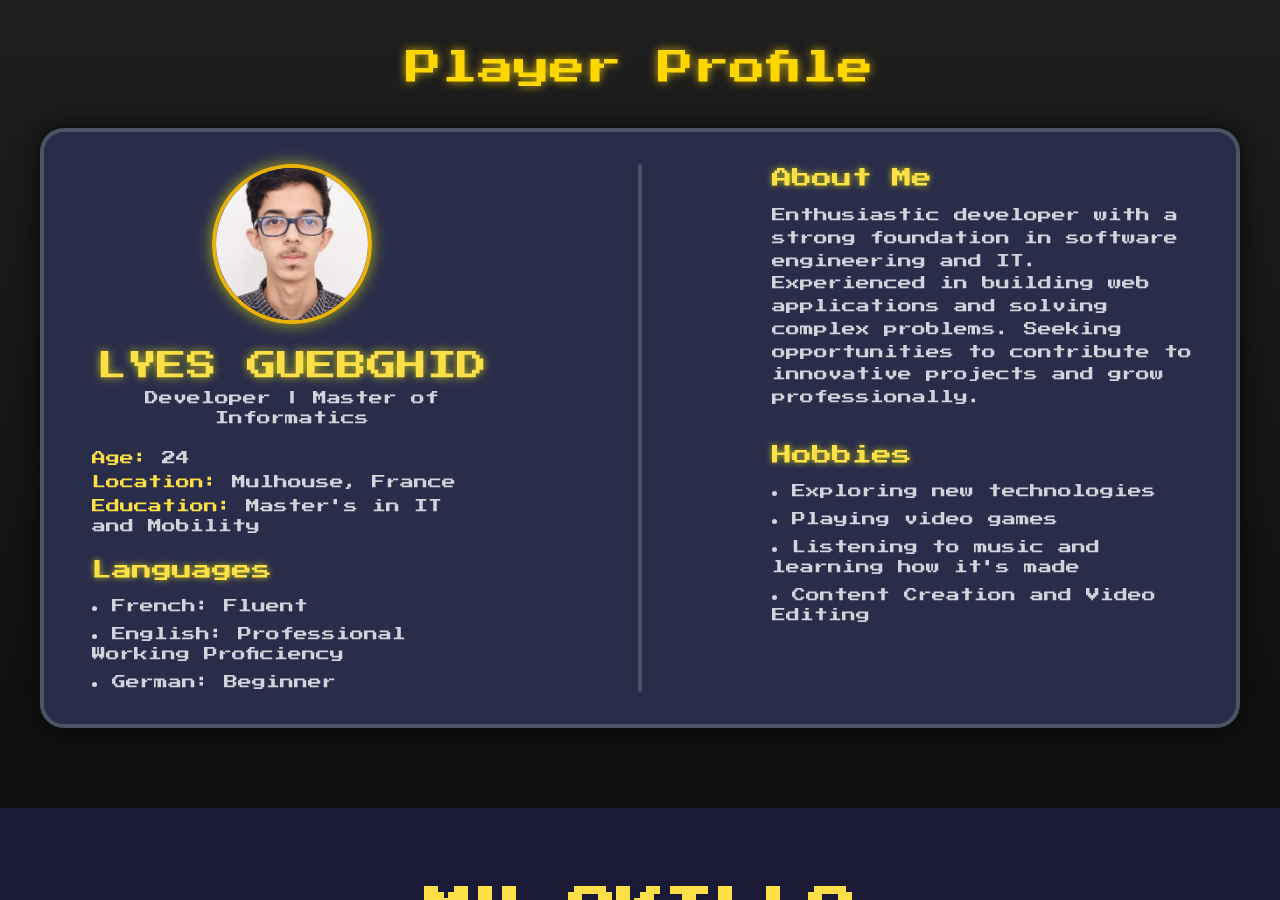
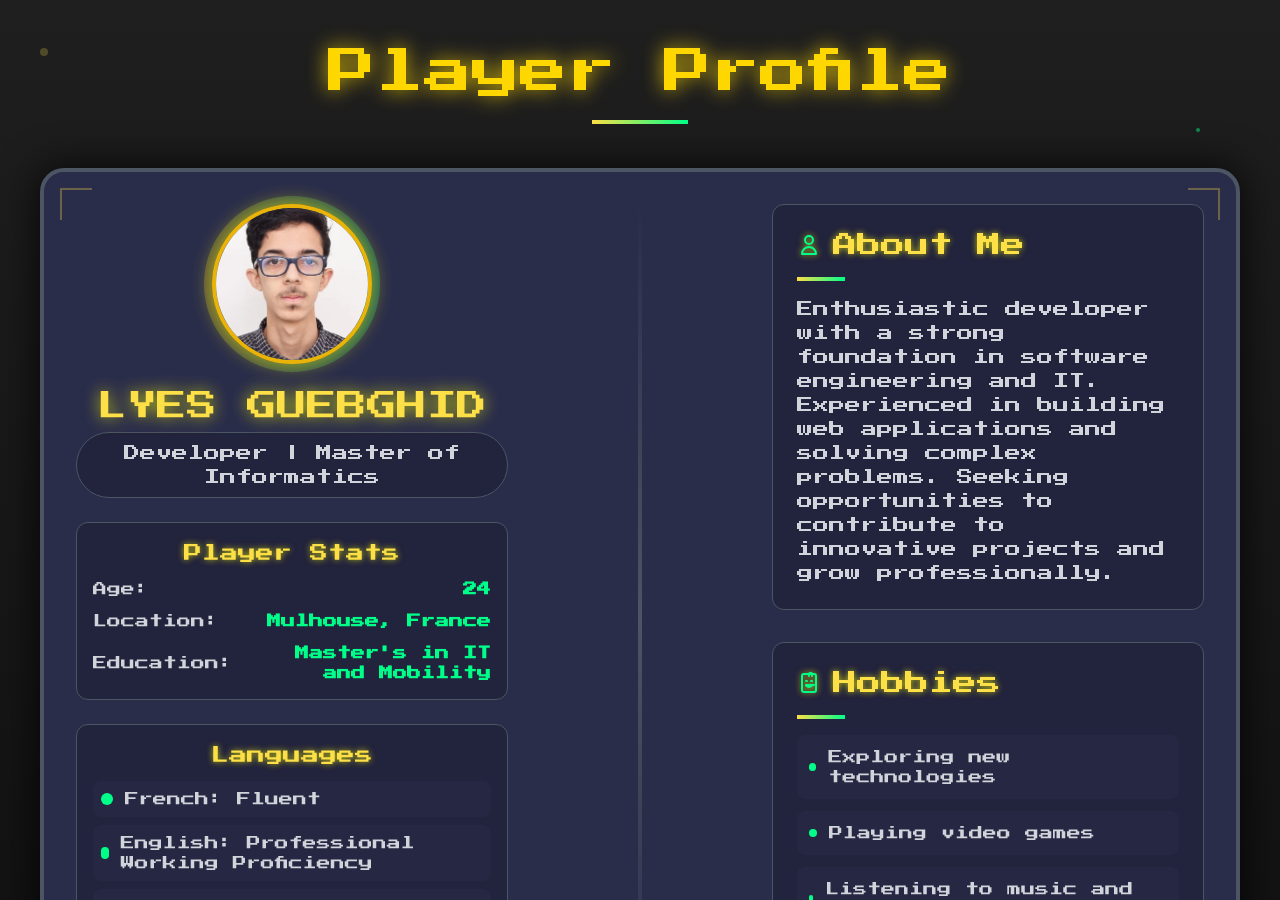
Before and after one commit to rocklee993/Portfolio, a React (Vite) app: page / in a window 1280 px wide. Shown: the part 1900-2800 px from the top of the page. Built offline with nearby package versions, Linux system fonts and the light colour scheme.

Commit message:
Update SkillsSection.jsx

```diff
--- a/src/components/SkillsSection.jsx
+++ b/src/components/SkillsSection.jsx
@@ -1,81 +1,167 @@
 import React from "react";
-import { useTranslation } from 'react-i18next'; // Importez useTranslation
+import { useTranslation } from 'react-i18next';
 
 const PlayerProfileRPG = () => {
-  const { t } = useTranslation(); // Initialisez le hook
+  const { t } = useTranslation();
 
   return (
-    <section id="profile" className="min-h-[100vh] bg-gradient-to-b from-[#1F1F1F] to-[#0F0F0F] text-white font-pixel py-20">
-      <div className="text-center mb-10">
-        <h2 className="text-4xl text-[#FFD700] drop-shadow-[0_0_5px_rgba(255,215,0,0.8)] font-pixel">
+    <section id="profile" className="min-h-[100vh] bg-gradient-to-b from-[#1F1F1F] to-[#0F0F0F] text-white font-pixel py-20 px-4 relative overflow-hidden">
+      {/* Animated background particles */}
+      <div className="absolute inset-0 overflow-hidden pointer-events-none">
+        <div className="absolute top-20 left-10 w-2 h-2 bg-yellow-300 rounded-full opacity-20 animate-pulse"></div>
+        <div className="absolute top-40 right-20 w-1 h-1 bg-[#00FF88] rounded-full opacity-30 animate-pulse" style={{animationDelay: '1s'}}></div>
+        <div className="absolute bottom-40 left-1/4 w-1.5 h-1.5 bg-yellow-300 rounded-full opacity-25 animate-pulse" style={{animationDelay: '2s'}}></div>
+        <div className="absolute bottom-20 right-10 w-1 h-1 bg-[#00FF88] rounded-full opacity-20 animate-pulse" style={{animationDelay: '0.5s'}}></div>
+      </div>
+
+      <div className="text-center mb-10 relative z-10">
+        <h2 className="text-4xl md:text-5xl text-[#FFD700] drop-shadow-[0_0_10px_rgba(255,215,0,0.8)] font-pixel mb-2">
           {t('playerProfile.sectionTitle')}
         </h2>
+        <div className="inline-block w-24 h-1 bg-gradient-to-r from-yellow-300 to-[#00FF88] mt-4"></div>
       </div>
 
-      <div className="flex justify-center items-center px-6">
-        <div className="w-[1200px] bg-[#2A2D4A] p-8 rounded-3xl shadow-[0_0_30px_rgba(0,0,0,0.7)] border-4 border-gray-600 hover:border-yellow-400 transition duration-300 ease-in-out relative grid grid-cols-5 gap-8">
+      <div className="flex justify-center items-center px-6 relative z-10">
+        <div className="w-full max-w-7xl bg-[#2A2D4A] p-6 md:p-8 rounded-3xl shadow-[0_0_40px_rgba(0,0,0,0.8)] border-4 border-gray-600 hover:border-yellow-400 transition duration-500 ease-in-out relative">
 
+          <div className="grid grid-cols-1 lg:grid-cols-5 gap-8">
             {/* Character Portrait + Details + Languages */}
-          <div className="col-span-2 flex flex-col items-center">
+            <div className="lg:col-span-2 flex flex-col items-center space-y-6">
+              {/* Avatar with enhanced styling */}
+              <div className="relative group">
+                <div className="absolute -inset-2 bg-gradient-to-r from-yellow-400 to-[#00FF88] rounded-full opacity-20 group-hover:opacity-40 transition-opacity duration-300 animate-pulse"></div>
                 <img
-              src="/images/photo_id.png" // Assurez-vous que ce chemin est correct dans votre dossier public
+                  src="/images/photo_id.png"
                   alt={t('playerProfile.avatarAlt')}
-              className="w-40 h-40 object-cover rounded-full border-4 border-yellow-500 shadow-[0_0_15px_rgba(255,255,0,0.6)] z-10"
+                  className="relative w-40 h-40 object-cover rounded-full border-4 border-yellow-500 shadow-[0_0_20px_rgba(255,255,0,0.6)] z-10 transition-transform duration-300 group-hover:scale-105"
+                  onError={(e) => {
+                    e.target.style.display = 'none';
+                    e.target.nextSibling.style.display = 'flex';
+                  }}
                 />
-
-            <div className="text-center mt-6">
-              <h3 className="text-3xl text-yellow-300 mb-1 drop-shadow-[0_0_4px_rgba(255,255,0,0.7)]">
-                {t('playerProfile.name')}
-              </h3>
-              <p className="text-sm text-gray-300">{t('playerProfile.subtitle')}</p>
+                {/* Fallback avatar */}
+                <div className="hidden w-40 h-40 rounded-full border-4 border-yellow-500 bg-gradient-to-br from-yellow-300/30 to-[#00FF88]/30 items-center justify-center shadow-[0_0_20px_rgba(255,255,0,0.6)]">
+                  <div className="text-center">
+                    <div className="w-16 h-16 bg-yellow-300/40 rounded-full flex items-center justify-center mb-2 mx-auto">
+                      <svg className="w-8 h-8 text-yellow-300" fill="none" stroke="currentColor" viewBox="0 0 24 24">
+                        <path strokeLinecap="round" strokeLinejoin="round" strokeWidth={2} d="M16 7a4 4 0 11-8 0 4 4 0 018 0zM12 14a7 7 0 00-7 7h14a7 7 0 00-7-7z" />
+                      </svg>
                     </div>
-
-            <div className="text-left mt-5 text-gray-300 text-sm space-y-1 w-full px-4"> {/* Ajout de w-full et px-4 pour un meilleur alignement */}
-              <p><span className="text-yellow-300">{t('playerProfile.ageLabel')}</span> {t('playerProfile.ageValue')}</p>
-              <p><span className="text-yellow-300">{t('playerProfile.locationLabel')}</span> {t('playerProfile.locationValue')}</p>
-              <p><span className="text-yellow-300">{t('playerProfile.educationLabel')}</span> {t('playerProfile.educationValue')}</p>
+                    <p className="text-yellow-300 text-xs">Player</p>
                   </div>
-
-            <div className="text-left mt-5 text-gray-300 text-sm space-y-1 w-full px-4"> {/* Ajout de w-full et px-4 */}
-              <h4 className="text-xl text-yellow-300 mb-3 drop-shadow-[0_0_3px_rgba(255,255,0,0.7)]">
-                {t('playerProfile.languagesTitle')}
-              </h4>
-              <ul className="space-y-2 text-sm list-disc list-inside">
-                <li>{t('playerProfile.languageFrench')}</li>
-                <li>{t('playerProfile.languageEnglish')}</li>
-                <li>{t('playerProfile.languageGerman')}</li>
-              </ul>
                 </div>
               </div>
 
-          {/* Separator */}
-          <div className="col-span-1 flex items-center justify-center">
-            <div className="w-1 bg-gray-600 h-full mx-auto rounded-full"></div> {/* Centrage du séparateur */}
+              {/* Name and title */}
+              <div className="text-center">
+                <h3 className="text-2xl md:text-3xl text-yellow-300 mb-2 drop-shadow-[0_0_8px_rgba(255,255,0,0.7)]">
+                  {t('playerProfile.name')}
+                </h3>
+                <p className="text-sm md:text-base text-gray-300 bg-[#1a1a2e]/50 px-4 py-2 rounded-full border border-gray-600">
+                  {t('playerProfile.subtitle')}
+                </p>
+              </div>
+
+              {/* Stats section with better styling */}
+              <div className="w-full bg-[#1a1a2e]/50 rounded-xl p-4 border border-gray-600">
+                <h4 className="text-lg text-yellow-300 mb-3 text-center drop-shadow-[0_0_3px_rgba(255,255,0,0.7)]">
+                  Player Stats
+                </h4>
+                <div className="space-y-3 text-sm">
+                  <div className="flex justify-between items-center">
+                    <span className="text-gray-300">{t('playerProfile.ageLabel')}</span>
+                    <span className="text-[#00FF88] font-semibold">{t('playerProfile.ageValue')}</span>
+                  </div>
+                  <div className="flex justify-between items-center">
+                    <span className="text-gray-300">{t('playerProfile.locationLabel')}</span>
+                    <span className="text-[#00FF88] font-semibold">{t('playerProfile.locationValue')}</span>
+                  </div>
+                  <div className="flex justify-between items-center">
+                    <span className="text-gray-300">{t('playerProfile.educationLabel')}</span>
+                    <span className="text-[#00FF88] font-semibold text-right max-w-[60%]">{t('playerProfile.educationValue')}</span>
+                  </div>
+                </div>
+              </div>
+
+              {/* Languages with enhanced styling */}
+              <div className="w-full bg-[#1a1a2e]/50 rounded-xl p-4 border border-gray-600">
+                <h4 className="text-lg text-yellow-300 mb-3 text-center drop-shadow-[0_0_3px_rgba(255,255,0,0.7)]">
+                  {t('playerProfile.languagesTitle')}
+                </h4>
+                <div className="grid grid-cols-1 gap-2 text-sm">
+                  <div className="flex items-center space-x-3 p-2 bg-[#2A2D4A]/50 rounded-lg">
+                    <div className="w-3 h-3 bg-[#00FF88] rounded-full"></div>
+                    <span className="text-gray-300">{t('playerProfile.languageFrench')}</span>
+                  </div>
+                  <div className="flex items-center space-x-3 p-2 bg-[#2A2D4A]/50 rounded-lg">
+                    <div className="w-3 h-3 bg-[#00FF88] rounded-full"></div>
+                    <span className="text-gray-300">{t('playerProfile.languageEnglish')}</span>
+                  </div>
+                  <div className="flex items-center space-x-3 p-2 bg-[#2A2D4A]/50 rounded-lg">
+                    <div className="w-3 h-3 bg-[#00FF88] rounded-full"></div>
+                    <span className="text-gray-300">{t('playerProfile.languageGerman')}</span>
+                  </div>
+                </div>
+              </div>
+            </div>
+
+            {/* Separator - hidden on mobile */}
+            <div className="hidden lg:flex lg:col-span-1 items-center justify-center">
+              <div className="w-1 bg-gradient-to-b from-transparent via-gray-600 to-transparent h-full rounded-full"></div>
             </div>
 
             {/* About Me + Hobbies */}
-          <div className="col-span-2 space-y-8">
-            <div className="text-left text-gray-300">
-              <h4 className="text-xl text-yellow-300 mb-3 drop-shadow-[0_0_3px_rgba(255,255,0,0.7)]">
+            <div className="lg:col-span-2 space-y-8">
+              {/* About Me section with enhanced styling */}
+              <div className="bg-[#1a1a2e]/50 rounded-xl p-6 border border-gray-600">
+                <h4 className="text-xl md:text-2xl text-yellow-300 mb-4 drop-shadow-[0_0_3px_rgba(255,255,0,0.7)] flex items-center">
+                  <svg className="w-6 h-6 mr-3 text-[#00FF88]" fill="none" stroke="currentColor" viewBox="0 0 24 24">
+                    <path strokeLinecap="round" strokeLinejoin="round" strokeWidth={2} d="M16 7a4 4 0 11-8 0 4 4 0 018 0zM12 14a7 7 0 00-7 7h14a7 7 0 00-7-7z" />
+                  </svg>
                   {t('playerProfile.aboutMeTitle')}
                 </h4>
-              <p className="text-sm leading-relaxed">
+                <div className="w-12 h-1 bg-gradient-to-r from-yellow-300 to-[#00FF88] mb-4"></div>
+                <p className="text-sm md:text-base leading-relaxed text-gray-300">
                   {t('playerProfile.aboutMeParagraph')}
                 </p>
               </div>
-            <div className="text-left mt-5 text-gray-300 text-sm"> {/* Suppression de space-y-1 ici pour un meilleur contrôle avec mb sur le titre */}
-              <h4 className="text-xl text-yellow-300 mb-3 drop-shadow-[0_0_3px_rgba(255,255,0,0.7)]">
+
+              {/* Hobbies section with enhanced styling */}
+              <div className="bg-[#1a1a2e]/50 rounded-xl p-6 border border-gray-600">
+                <h4 className="text-xl md:text-2xl text-yellow-300 mb-4 drop-shadow-[0_0_3px_rgba(255,255,0,0.7)] flex items-center">
+                  <svg className="w-6 h-6 mr-3 text-[#00FF88]" fill="none" stroke="currentColor" viewBox="0 0 24 24">
+                    <path strokeLinecap="round" strokeLinejoin="round" strokeWidth={2} d="M14.828 14.828a4 4 0 01-5.656 0M9 10h1m4 0h1m-6 4h8m-5-9V3a1 1 0 011-1h1a1 1 0 011 1v2M7 21h10a2 2 0 002-2V5a2 2 0 00-2-2H7a2 2 0 00-2 2v14a2 2 0 002 2z" />
+                  </svg>
                   {t('playerProfile.hobbiesTitle')}
                 </h4>
-              <ul className="space-y-2 text-sm list-disc list-inside">
-                <li>{t('playerProfile.hobbyTech')}</li>
-                <li>{t('playerProfile.hobbyGames')}</li>
-                <li>{t('playerProfile.hobbyMusic')}</li>
-                <li>{t('playerProfile.hobbyContent')}</li>
-              </ul>
+                <div className="w-12 h-1 bg-gradient-to-r from-yellow-300 to-[#00FF88] mb-4"></div>
+                <div className="grid grid-cols-1 gap-3 text-sm">
+                  <div className="flex items-center space-x-3 p-3 bg-[#2A2D4A]/50 rounded-lg hover:bg-[#2A2D4A]/70 transition-colors duration-300">
+                    <div className="w-2 h-2 bg-[#00FF88] rounded-full"></div>
+                    <span className="text-gray-300">{t('playerProfile.hobbyTech')}</span>
+                  </div>
+                  <div className="flex items-center space-x-3 p-3 bg-[#2A2D4A]/50 rounded-lg hover:bg-[#2A2D4A]/70 transition-colors duration-300">
+                    <div className="w-2 h-2 bg-[#00FF88] rounded-full"></div>
+                    <span className="text-gray-300">{t('playerProfile.hobbyGames')}</span>
+                  </div>
+                  <div className="flex items-center space-x-3 p-3 bg-[#2A2D4A]/50 rounded-lg hover:bg-[#2A2D4A]/70 transition-colors duration-300">
+                    <div className="w-2 h-2 bg-[#00FF88] rounded-full"></div>
+                    <span className="text-gray-300">{t('playerProfile.hobbyMusic')}</span>
+                  </div>
+                  <div className="flex items-center space-x-3 p-3 bg-[#2A2D4A]/50 rounded-lg hover:bg-[#2A2D4A]/70 transition-colors duration-300">
+                    <div className="w-2 h-2 bg-[#00FF88] rounded-full"></div>
+                    <span className="text-gray-300">{t('playerProfile.hobbyContent')}</span>
+                  </div>
+                </div>
+              </div>
             </div>
           </div>
 
+          {/* Decorative corner elements */}
+          <div className="absolute top-4 left-4 w-8 h-8 border-l-2 border-t-2 border-yellow-300 opacity-30"></div>
+          <div className="absolute top-4 right-4 w-8 h-8 border-r-2 border-t-2 border-yellow-300 opacity-30"></div>
+          <div className="absolute bottom-4 left-4 w-8 h-8 border-l-2 border-b-2 border-yellow-300 opacity-30"></div>
+          <div className="absolute bottom-4 right-4 w-8 h-8 border-r-2 border-b-2 border-yellow-300 opacity-30"></div>
         </div>
       </div>
     </section>
```
Lines whose indentation alone changed are shown as unchanged.
